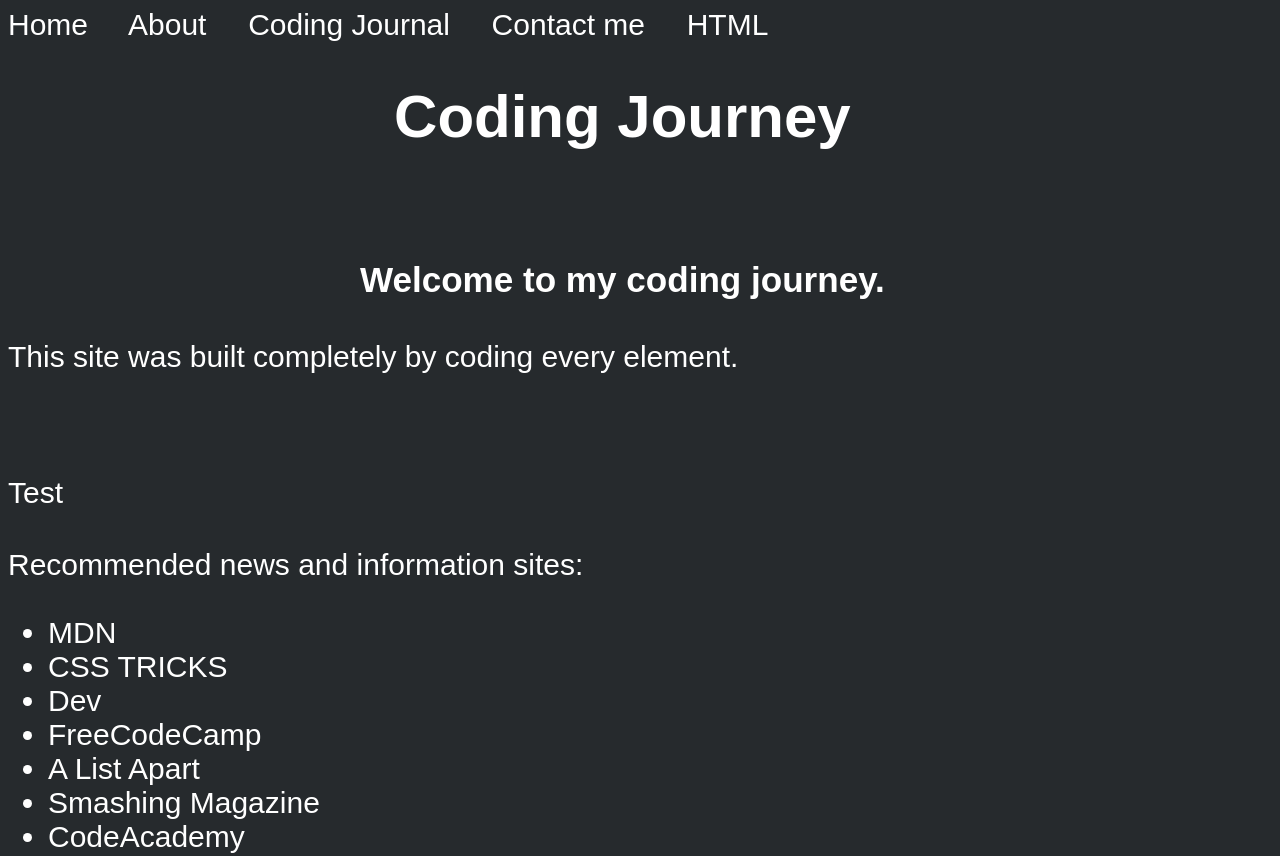
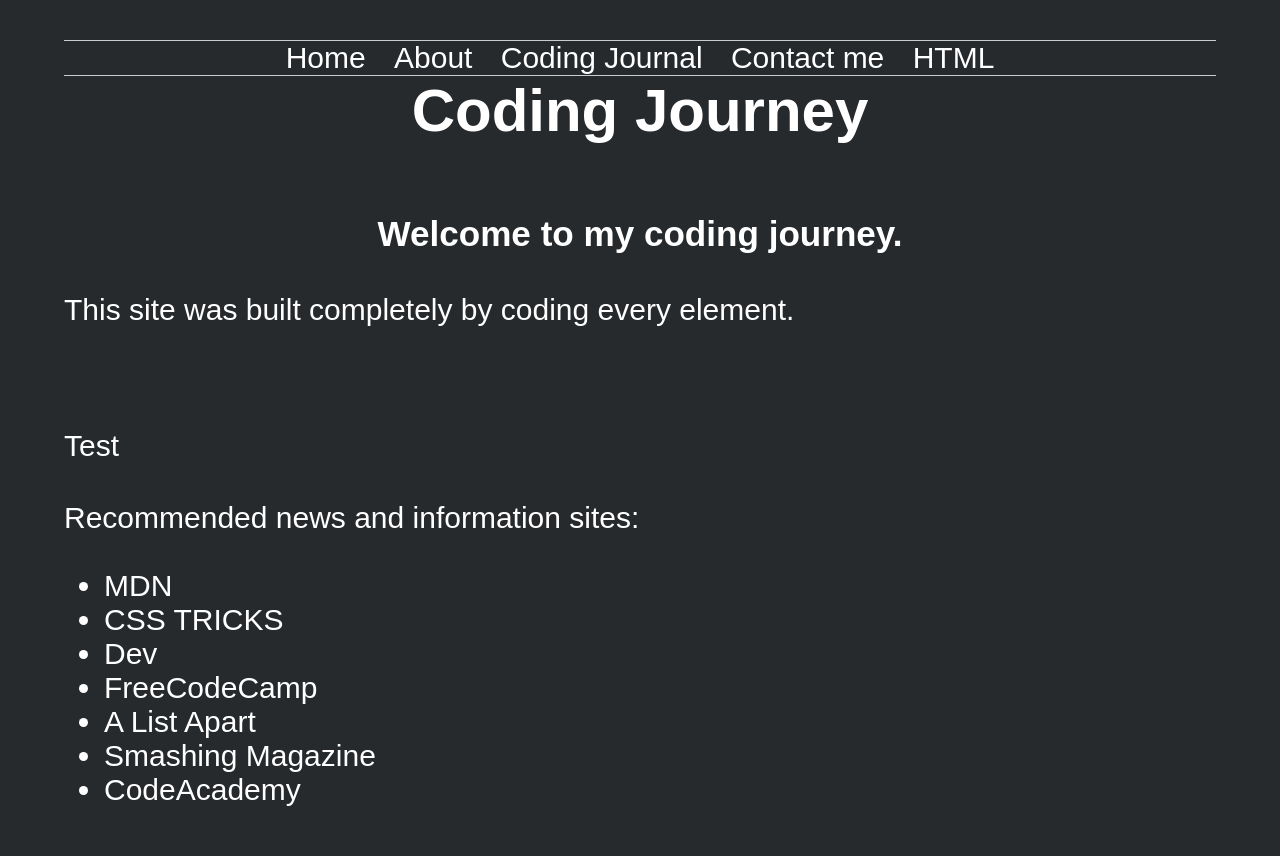
Before and after one commit to ScottyH73/scott-hamiltons, a plain HTML site: page index.html in a window 1280 px wide. Shown: the top 856 px of the page. Drawn offline with Linux system fonts and the light colour scheme; a web font is replaced by a local one.

Commit message:
202504241827 - dreamweaver

```diff
--- a/index.html
+++ b/index.html
@@ -11,7 +11,14 @@
 </head>
 <body class="iceland-regular">
     <header>
-        <nav><a href="https://scotthamilton.site/"> Home </a> &nbsp; &nbsp; <a href="about.html"> About </a> &nbsp; &nbsp; <a href="codingjournal.html"> Coding Journal </a>&nbsp; &nbsp; <a href="contactme.html"> Contact me </a>&nbsp; &nbsp; <a href="html.html"> HTML </a>
+        <nav>
+          <ul>
+            <li><a href="https://scotthamilton.site/">Home</a></li>
+            <li><a href="about.html"> About </a></li>
+            <li><a href="codingjournal.html">Coding Journal</a></li>
+            <li><a href="contactme.html">Contact me</a></li>
+            <li><a href="html.html">HTML</a></li>
+          </ul>
         </nav>
     </header>
       <h1>Coding Journey</h1>
@@ -31,7 +38,7 @@
             <li><a target="_blank" href="https://www.codecademy.com/">CodeAcademy</a></li>
           </ul>
           <br>
-          <ul Other good sources of information>
+          <ul>
             <li><a target="_blank" href="https://stackoverflow.com/">Stack Overflow</a></li>
             <li><a href="https://discord.com/invite/apa6Rn7uEj">MDN Web Docs Community</a></li>
             <li><a href="https://scrimba.com/home?via=mdn">Scrimba</a></li>
--- a/static/styles.css
+++ b/static/styles.css
@@ -18,19 +18,49 @@
     font-family: "Iceland", sans-serif;
     font-weight: 400;
     font-style: normal;
-
   }
 
+nav {
+	text-align: center;
+}
+
+    nav ul {
+    border: 1px solid #ccc;
+    border-width: 1px 0;
+    list-style: none;
+    margin: 0;
+    padding: 0;
+    text-align: center;
+    }
+
+    nav li {
+      display: inline; /* Make list items horizontal */
+      padding: 0 10px; /* Add some spacing between items */
+    }
+
+    nav li a {
+      text-decoration: none; /* Remove underlines */
+      color: black; /* Set link color */
+    }
+
   body {
-    width: 96%;
-    margin: 40 auto;
+    width: 90%;
+    margin: 40px auto;
     font-size: 30px;
-	background-color: rgb(38, 42, 45);
+	  background-color: rgb(38, 42, 45);
     color: #ffffff;
 
   }
 
-  h1 {
+  /* on h1 tag just add margin:0 auto; */
+  h1 { color: white; font-size: 60px;
+    font-weight: 800;
+    text-align: center;
+    margin:0 auto;
+  }
+
+
+  h2 {
     text-align: center;
   }
 
```
